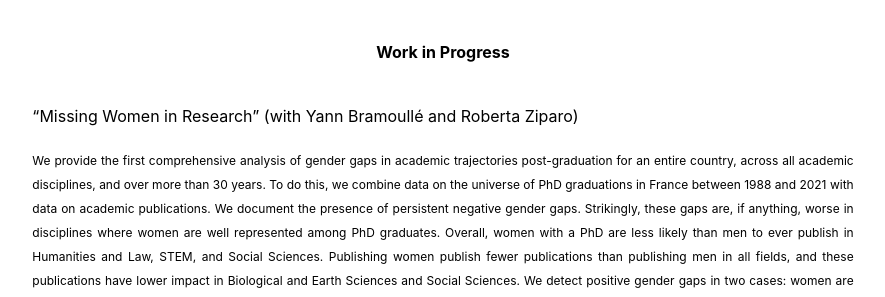
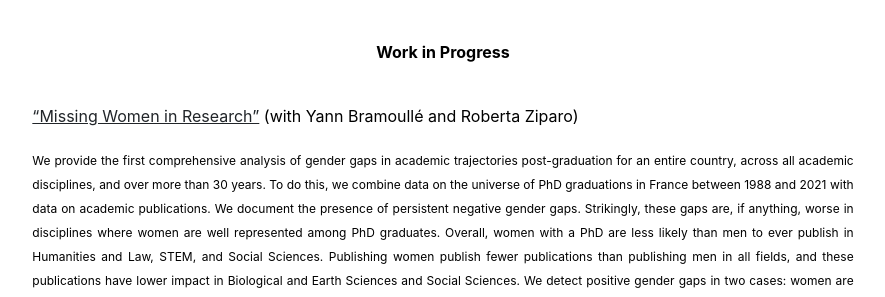
Before and after one commit to alienorbisantis/alienorbisantis.github.io, a Jekyll site: the page built from Research/Research.md, in a window 1280 px wide. Shown: the part 672-969 px from the top of the page, without its empty margins (197-1082 px from the left). Built offline with Jekyll 4.4.1, drawn with Linux system fonts in a browser that asks for light colours; part of the change alters nothing that is shown.

```diff
--- a/Research/Research.md
+++ b/Research/Research.md
@@ -26,7 +26,7 @@ title: "Research"
 </div>
 &nbsp;
 
-"Missing Women in Research" (with Yann Bramoullé and Roberta Ziparo)
+["Missing Women in Research"]({{ site.github.url }}/assets//pdf//Missing_Women.pdf) (with Yann Bramoullé and Roberta Ziparo)
 
 <p align="justify">
 <sub>We provide the first comprehensive analysis of gender gaps in academic trajectories post-graduation for an entire country, across all academic disciplines, and over more than 30 years. To do this, we combine data on the universe of PhD graduations in France between 1988 and 2021 with data on academic publications. We document the presence of persistent negative gender gaps. Strikingly, these gaps are, if anything, worse in disciplines where women are well represented among PhD graduates. Overall, women with a PhD are less likely than men to ever publish in Humanities and Law, STEM, and Social Sciences. Publishing women publish fewer publications than publishing men in all fields, and these publications have lower impact in Biological and Earth Sciences and Social Sciences. We detect positive gender gaps in two cases: women are more likely than men to ever publish in Biological and Earth Sciences, and publications of publishing women have a higher impact in STEM. While most disciplines outside of STEM have reached or exceeded gender parity among PhD graduates, our results suggest the existence of significant barriers affecting women in the transition from a PhD to an academic career. We estimate that removing these barriers would lead 15% of non-publishing female PhD graduates to become academically active, representing a significant number of missing women in research.</sub>
```
